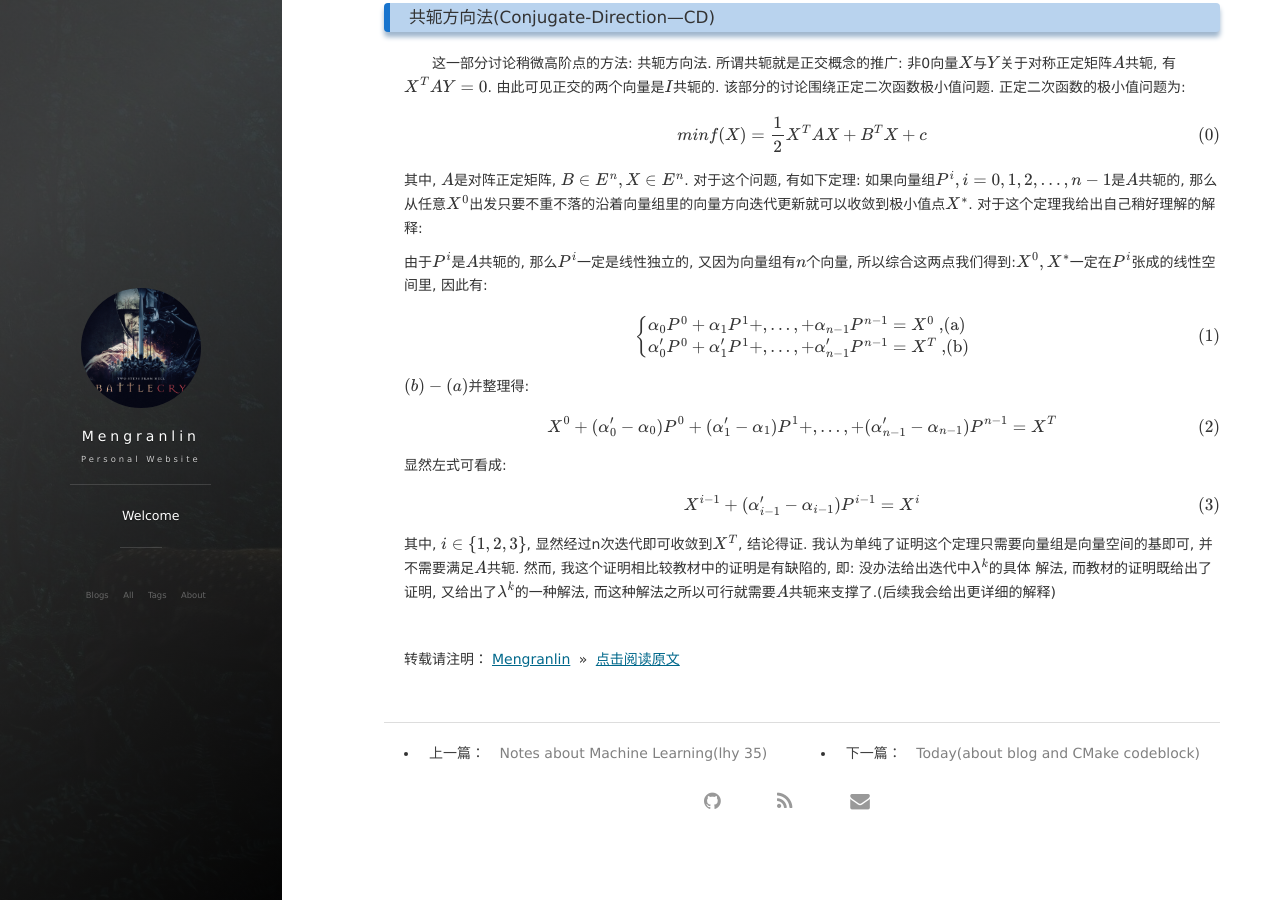
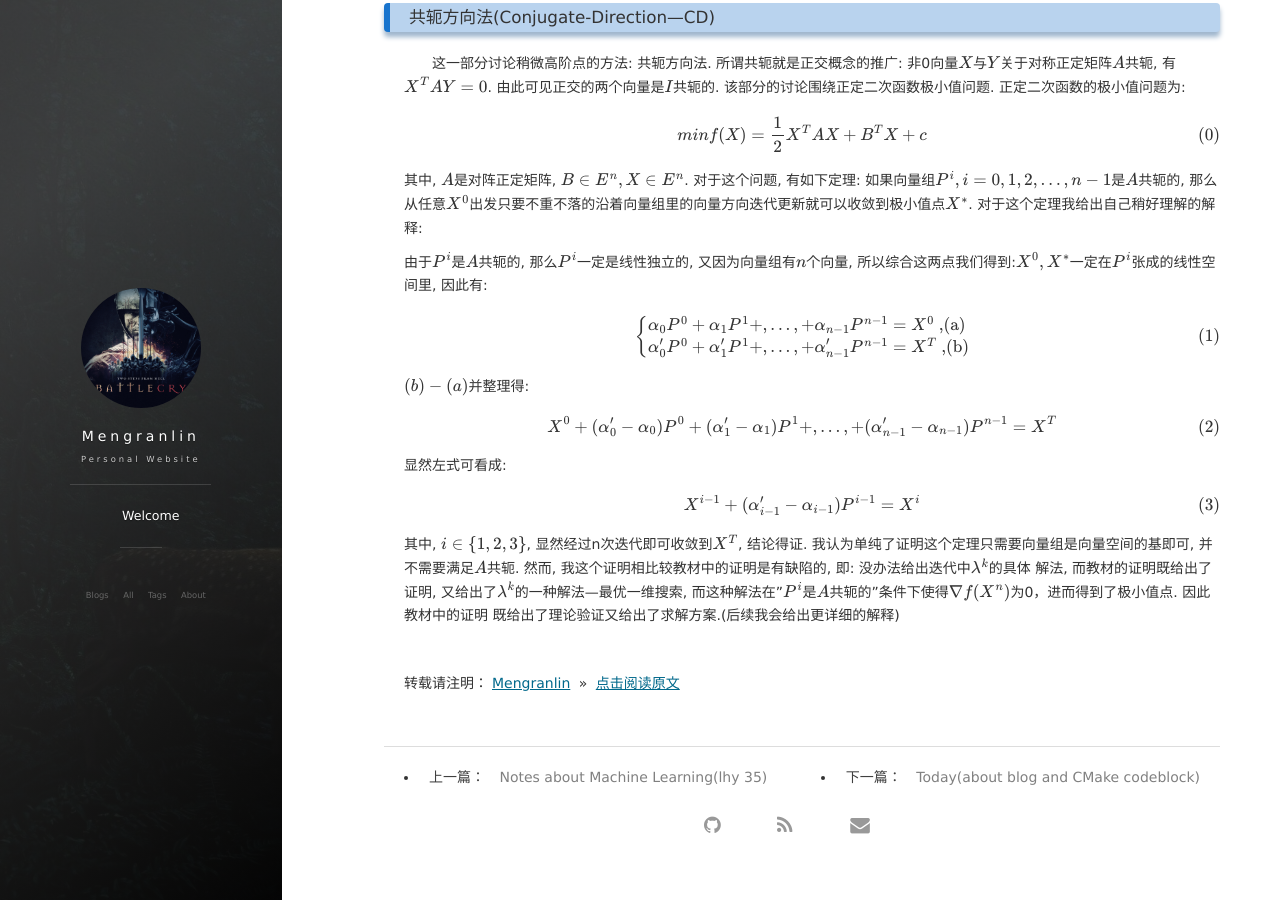
Before and after one commit to lmrshare/lmrshare.github.io, a Jekyll site: the page built from _posts/2018-08-13-unconstrained-exetreme-value-problem.md, in a window 1280 px wide and 900 px high, scrolled down 3922 px. Built offline with Jekyll 4.4.1, drawn with Linux system fonts in a browser that asks for light colours; nearby versions of some CDN libraries; formulas are drawn with MathJax 3; comment, search, counter and statistics services are not loaded.

Commit message:
2018-09-05

```diff
--- a/_posts/2018-08-13-unconstrained-exetreme-value-problem.md
+++ b/_posts/2018-08-13-unconstrained-exetreme-value-problem.md
@@ -187,7 +187,8 @@ $$
 }$, 显然经过n次迭代即可收敛到$X^{
 T
 }$, 结论得证. 我认为单纯了证明这个定理只需要向量组是向量空间的基即可, 并不需要满足$A$共轭. 然而, 我这个证明相比较教材中的证明是有缺陷的, 即: 没办法给出迭代中${\lambda}^k$的具体
-解法, 而教材的证明既给出了证明, 又给出了${\lambda}^k$的一种解法, 而这种解法之所以可行就需要$A$共轭来支撑了.(后续我会给出更详细的解释)
+解法, 而教材的证明既给出了证明, 又给出了${\lambda}^k$的一种解法---最优一维搜索, 而这种解法在"$P^{i}$是$A$共轭的"条件下使得$ \nabla f(X^n)$为0，进而得到了极小值点. 因此教材中的证明
+既给出了理论验证又给出了求解方案.(后续我会给出更详细的解释)
 
 <br>
 
```
